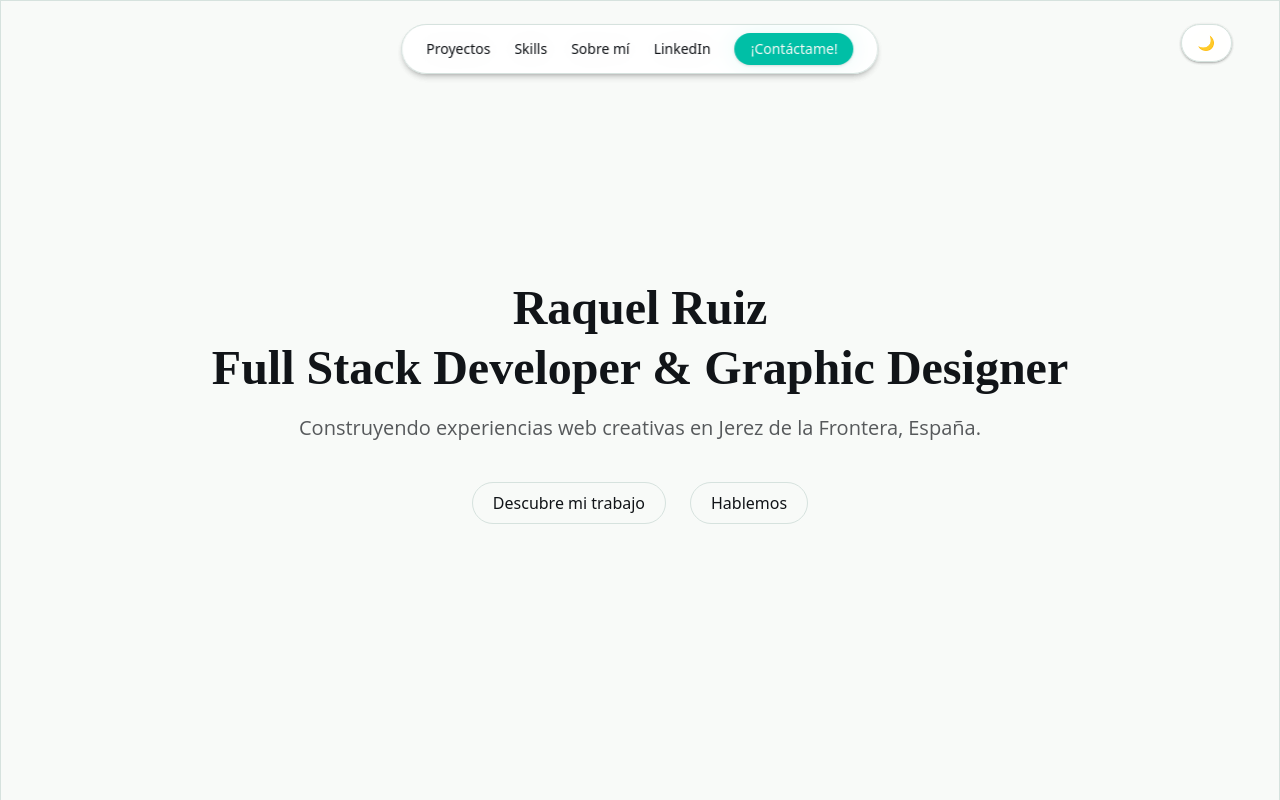
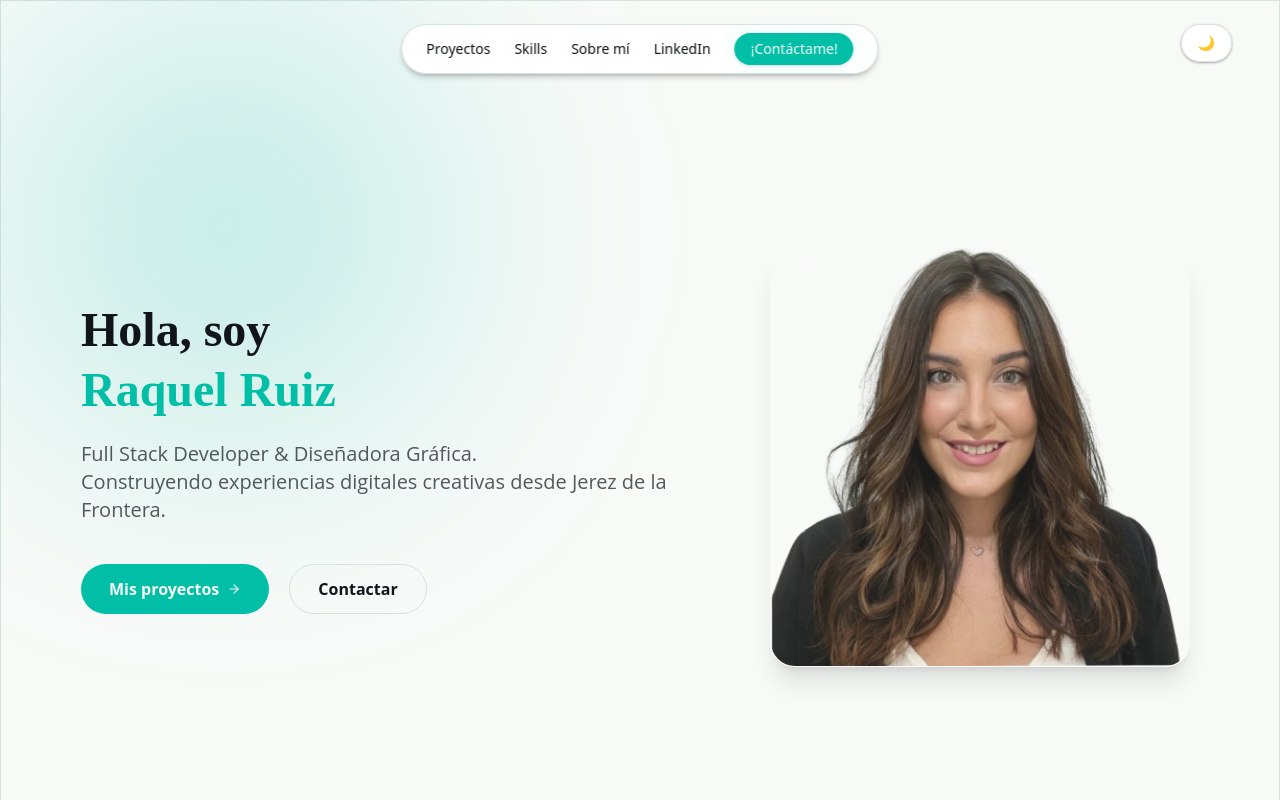
Before and after one commit to raquelruz/portfolio-react, a React (Vite) app: page / in a window 1280 px wide. Shown: the top 800 px of the page. Built offline with nearby package versions, Linux system fonts and the light colour scheme.

Commit message:
feature(home): new design & component for hero

```diff
--- a/src/components/About.jsx
+++ b/src/components/About.jsx
@@ -3,9 +3,7 @@ import { motion } from "framer-motion";
 
 export const About = () => {
 	return (
-		<section id="about" className="relative px-6 md:px-20 py-20 bg-bg text-text overflow-hidden">
-			<div className="absolute top-0 right-0 w-[350px] h-[350px] bg-accent/20 blur-[120px] rounded-full"></div>
-			<div className="absolute bottom-0 left-0 w-[300px] h-[300px] bg-accent/10 blur-[120px] rounded-full"></div>
+		<section id="about" className="relative px-6 md:px-20 bg-bg text-text overflow-hidden">
 
 			<motion.h1
 				initial={{ opacity: 0, y: 20 }}
--- a/src/components/Contact.jsx
+++ b/src/components/Contact.jsx
@@ -27,7 +27,7 @@ export const Contact = () => {
 	return (
 		<section
 			id="contact"
-			className="px-6 md:px-20 py-20 bg-bg text-text transition-colors duration-700"
+			className="px-6 md:px-20 bg-bg text-text transition-colors duration-700"
 		>
 			<motion.div
 				initial={{ opacity: 0, y: 20 }}
--- a/src/components/Hero.jsx
+++ b/src/components/Hero.jsx
@@ -1,48 +1,72 @@
 import { motion } from "framer-motion";
+import { FiArrowRight } from "react-icons/fi";
 
 export const Hero = () => {
 	return (
 		<section
 			id="home"
-			className="flex flex-col items-center justify-center text-center bg-bg text-text"
+			className="pt-28 pl-20 flex flex-row items-center justify-center w-full min-h-screen text-center bg-bg text-text"
 		>
+			<div className="absolute top-0 left-0 w-[450px] h-[450px] bg-accent/20 blur-[120px] rounded-full"></div>
+			<div className="absolute bottom-0 right-0 w-[350px] h-[350px] bg-accent/10 blur-[120px] rounded-full"></div>
+
+			<div className="z-10 flex flex-col items-start text-left  md:w-1/2">
 				<motion.h1
 					initial={{ opacity: 0, y: 20 }}
 					animate={{ opacity: 1, y: 0 }}
 					transition={{ duration: 0.8 }}
-				className="text-4xl md:text-6xl font-bold leading-tight font-landing"
+					className="text-5xl md:text-7xl font-bold font-title leading-tight"
 				>
-				Raquel Ruiz <br />
-				<span>Full Stack Developer</span> & Graphic Designer
+					Hola, soy <br />
+					<span className="text-accent">Raquel Ruiz</span>
 				</motion.h1>
 
 				<motion.p
 					initial={{ opacity: 0, y: 10 }}
 					animate={{ opacity: 1, y: 0 }}
-				transition={{ delay: 0.3, duration: 0.8 }}
-				className="mt-4 text-text/70 text-lg md:text-xl font-landing"
+					transition={{ delay: 0.2, duration: 0.8 }}
+					className="mt-5 text-text/70 text-lg md:text-xl font-landing"
 				>
-				Construyendo experiencias web creativas en Jerez de la Frontera, España.
+					Full Stack Developer & Diseñadora Gráfica.
+					<br />
+					Construyendo experiencias digitales creativas desde Jerez de la Frontera.
 				</motion.p>
 
 				<motion.div
-				className="flex gap-6 mt-10"
 					initial={{ opacity: 0 }}
 					animate={{ opacity: 1 }}
-				transition={{ delay: 1, duration: 0.8 }}
+					transition={{ delay: 0.6, duration: 0.8 }}
+					className="flex gap-5 mt-10"
 				>
 					<a
 						href="#projects"
-					className="px-5 py-2 border border-border rounded-full hover:bg-accent hover:text-bg transition"
+						className="px-7 py-3 rounded-full bg-accent text-bg font-semibold flex items-center gap-2 hover:bg-accent/80 transition-all duration-300"
 					>
-					Descubre mi trabajo
+						Mis proyectos <FiArrowRight className="text-sm" />
 					</a>
+
 					<a
 						href="#contact"
-					className="px-5 py-2 border border-border rounded-full hover:bg-accent hover:text-bg transition"
+						className="px-7 py-3 rounded-full border border-border text-text font-semibold hover:bg-white/10 transition-all duration-300"
 					>
-					Hablemos
+						Contactar
 					</a>
+				</motion.div>
+			</div>
+
+			<motion.div
+				initial={{ opacity: 0, scale: 0.9 }}
+				animate={{ opacity: 1, scale: 1 }}
+				transition={{ duration: 1 }}
+				className="hidden md:flex justify-center items-center w-1/2"
+			>
+				<div className="w-[420px] h-[420px] rounded-3xl bg-white/5 border border-white/10 backdrop-blur-xl shadow-xl flex items-center justify-center">
+					<img
+						src="/profile/me.png"
+						alt="Raquel Ruiz"
+						className="w-full h-full object-cover rounded-3xl opacity-90"
+					/>
+				</div>
 			</motion.div>
 		</section>
 	);
--- a/src/components/Projects.jsx
+++ b/src/components/Projects.jsx
@@ -33,7 +33,7 @@ const projects = [
 
 export const Projects = () => {
 	return (
-		<section id="projects" className="px-6 md:px-20 py-20 bg-bg text-text relative">
+		<section id="projects" className="px-6 md:px-20 bg-bg text-text relative">
 
 			<div className="absolute inset-0 pointer-events-none">
 				<div className="absolute top-20 left-10 w-72 h-72 bg-bg blur-[120px] rounded-full"></div>
--- a/src/components/Skills.jsx
+++ b/src/components/Skills.jsx
@@ -7,16 +7,16 @@ const skills = [
 	{ name: "React", icon: <FaReact />, color: "#61DAFB", level: 85, text: "Hooks, estados, props, components, routers" },
 	{ name: "Tailwind CSS", icon: <SiTailwindcss />, color: "#38BDF8", level: 80, text: "Diseños rápidos, responsive, componentes UI" },
 	{ name: "HTML", icon: <FaHtml5 />, color: "#E96228", level: 95, text: "Semántica, accesibilidad, estructura limpia" },
-	{ name: "CSS", icon: <FaCss3Alt />, color: "#2862E9", level: 85, text: "Flexbox, Grid, animaciones, responsive" },
+	{ name: "CSS", icon: <FaCss3Alt />, color: "#2862E9", level: 95, text: "Flexbox, Grid, animaciones, responsive" },
 	{ name: "Vite", icon: <SiVite />, color: "#A56DFF", level: 80, text: "Configuración, optimización y bundling rápido" },
-	{ name: "Framer Motion", icon: <SiFramer />, color: "#E8E8E8", level: 70, text: "Animaciones fluidas y transiciones avanzadas" },
+	{ name: "Framer Motion", icon: <SiFramer />, color: "#E8E8E8", level: 50, text: "Animaciones fluidas y transiciones avanzadas" },
 	{ name: "Git", icon: <FaGitAlt />, color: "#F05033", level: 85, text: "Branching, commits, merges y flujo profesional" },
-	{ name: "GitHub", icon: <SiGithub />, color: "#E8E8E8", level: 90, text: "Repos, issues, documentación y versiones" },
+	{ name: "GitHub", icon: <SiGithub />, color: "#E8E8E8", level: 85, text: "Repos, issues, documentación y versiones" },
 ];
 
 export const Skills = () => {
 	return (
-		<section id="skills" className="px-6 md:px-20 py-20 bg-bg text-text">
+		<section id="skills" className="px-6 md:px-20 bg-bg text-text">
 
 			<motion.h1
 				initial={{ opacity: 0, y: 20 }}
@@ -37,7 +37,6 @@ export const Skills = () => {
 						viewport={{ once: true }}
 						className="group p-6 rounded-3xl bg-white/5 backdrop-blur-xl border border-white/10 shadow-lg hover:shadow-accent/20 transition-all duration-300 hover:-translate-y-2"
 					>
-						{/* Icono */}
 						<div className="flex items-center gap-4 mb-4">
 							<div
 								className="text-4xl p-3 rounded-xl"
@@ -55,15 +54,13 @@ export const Skills = () => {
 									{skill.name}
 								</h3>
 								<p className="text-xs uppercase tracking-wider text-text/60">
-									{skill.level >= 90 ? "Advanced" : skill.level >= 70 ? "Intermediate" : "Beginner"}
+									{skill.level >= 90 ? "Avanzado" : skill.level >= 70 ? "Intermedio" : "Principiante"}
 								</p>
 							</div>
 						</div>
 
-						{/* Mini descripción */}
 						<p className="text-text/70 text-sm mb-4 font-landing">{skill.text}</p>
 
-						{/* Barra de progreso */}
 						<div className="w-full h-2 bg-white/10 rounded-full overflow-hidden">
 							<motion.div
 								initial={{ width: 0 }}
```
Also changed, not shown: public/profile/me.png (added). Lines whose indentation alone changed are shown as unchanged.
